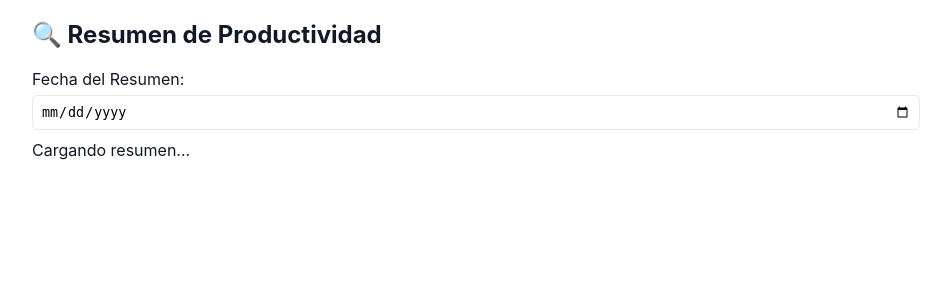
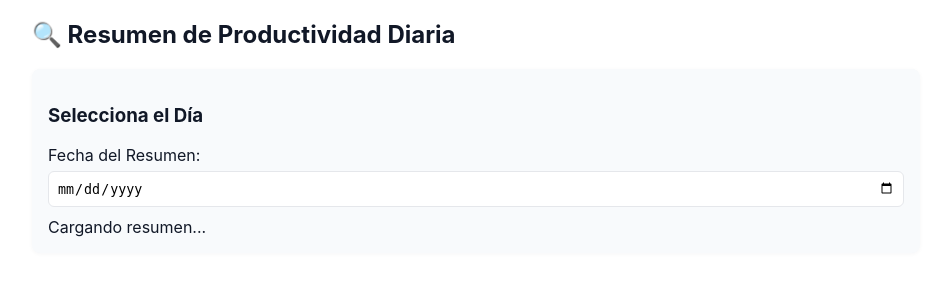
Before and after one commit to ajmonteroa45-del/tripcounterapp, a Flask app: template templates/resumen.html in a window 1280 px wide. Shown: the part 53-353 px from the top of the page, without its empty margins (164-1115 px from the left). Run offline with Flask 3, Linux system fonts and the light colour scheme; the template is opened without the code that fills it: most values are stand-ins (such as "Sample title", 1, 10 or a date in 2020).

Commit message:
Actualizar resumen.html
Resumen

```diff
--- a/templates/resumen.html
+++ b/templates/resumen.html
@@ -4,15 +4,19 @@
 
 {% block content %}
 <div class="container mt-4">
-    <h2 class="mb-4">🔍 Resumen de Productividad</h2>
+    <h2 class="mb-4">🔍 Resumen de Productividad Diaria</h2>
 
-    <label>Fecha del Resumen:
-        <input type="date" name="fecha" id="summary_fecha" class="form-control"
-               value="{{ (datetime.utcnow().date()).isoformat() }}">
-    </label>
+    <section class="card p-4 shadow-sm mb-4">
+        <h3>Selecciona el Día</h3>
+        <label>Fecha del Resumen:
+            <input type="date" name="fecha" id="summary_fecha"
+                   value="{{ today_date }}" class="form-control">
+        </label>
 
-    <div id="summary-results" class="mt-4">
-        Cargando resumen...
-    </div>
+        <div id="summary-results" class="mt-4">
+            Cargando resumen...
+        </div>
+    </section>
 </div>
+
 {% endblock %}
```
